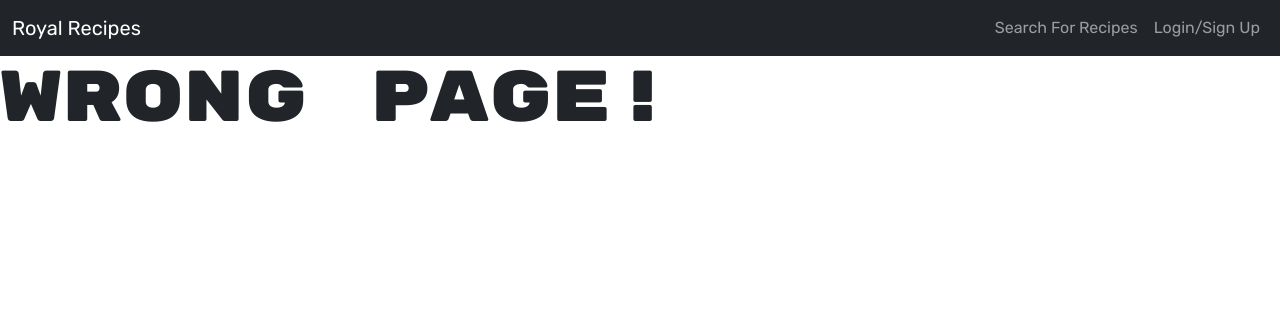
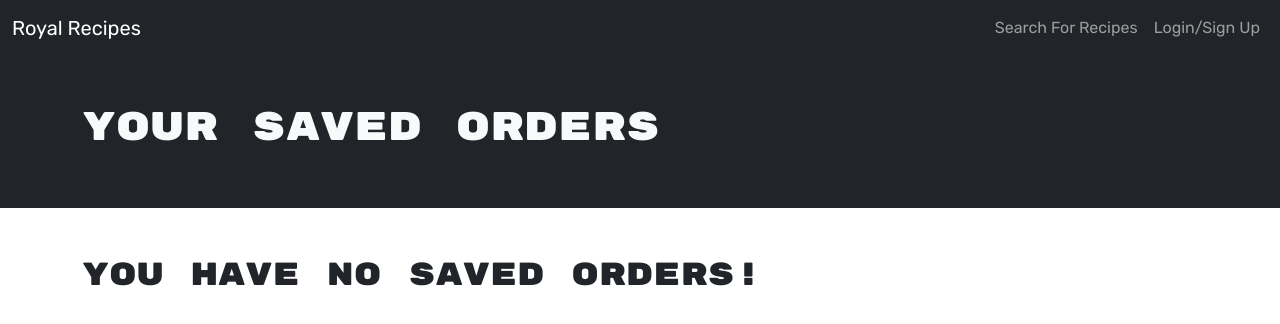
Before and after one commit to jaychan0125/Royal-Recipes, a React (Create React App) app in the folder client/: page /orders in a window 1280 px wide. Shown: the top 324 px of the page. Built offline with nearby package versions, Linux system fonts and the light colour scheme.

Commit message:
got page for saving ingredients to show with functionality

```diff
--- a/client/src/App.js
+++ b/client/src/App.js
@@ -10,6 +10,7 @@ import { setContext } from "@apollo/client/link/context";
 
 import SearchRecipes from "./pages/SearchRecipes";
 import SavedRecipes from "./pages/SavedRecipes";
+import SavedOrders from './pages/OrderList';
 import Navbar from "./components/Navbar";
 
 // Construct our main GraphQL API endpoint
@@ -41,6 +42,10 @@ function App() {
     JSON.parse(localStorage.getItem('savedRecipes')) || []
   );
 
+    const [savedOrders, setSavedOrders] = useState(
+    JSON.parse(localStorage.getItem('savedOrders')) || []
+  );
+
   return (
     <ApolloProvider client={client}>
       <Router>
@@ -49,6 +54,7 @@ function App() {
           <Routes>
             <Route path="/" element={<SearchRecipes setSavedRecipes={setSavedRecipes} />} />
             <Route path="/saved" element={<SavedRecipes savedRecipes={savedRecipes} setSavedRecipes={setSavedRecipes} />} />
+            <Route path="/orders" element={<SavedOrders savedOrders={savedOrders} setSavedOrders={setSavedOrders} />} />
             <Route
               path="*"
               element={<h1 className="display-2">Wrong page!</h1>}
--- a/client/src/components/Navbar.js
+++ b/client/src/components/Navbar.js
@@ -28,6 +28,9 @@ const AppNavbar = () => {
                 <>
                   <Nav.Link as={Link} to="/saved">
                     See Your Recipes
+                  </Nav.Link>
+                  <Nav.Link as={Link} to="/orders">
+                    See Your Order List
                   </Nav.Link>
                   <Nav.Link onClick={Auth.logout}>Logout</Nav.Link>
                 </>
--- /dev/null
+++ b/client/src/pages/OrderList.js
@@ -0,0 +1,55 @@
+import React, { useState } from "react";
+import { Container, Card, Button, Row, Col } from "react-bootstrap";
+
+const SavedOrders = ({ savedOrders, setSavedOrders }) => {
+
+  const handleDeleteOrder = (deleteOrder) => {
+    const updatedSavedOrders = savedOrders.filter(savedOrder => savedOrder !== deleteOrder);
+    localStorage.setItem("savedOrders", JSON.stringify(updatedSavedOrders)); // Update localStorage
+    setSavedOrders(updatedSavedOrders);
+  }
+
+  return (
+    <>
+      <div fluid className="text-light bg-dark p-5 header">
+        <Container>
+          <h1>Your Saved Orders</h1>
+        </Container>
+      </div>
+      <Container>
+        <h2 className="pt-5">
+          {savedOrders?.length
+            ? `Viewing ${savedOrders.length} saved ${
+                savedOrders.length === 1 ? "order" : "orders"
+              }:`
+            : "You have no saved orders!"}
+        </h2>
+        <div>
+          <Row>
+            {savedOrders?.map((order) => {
+              return (
+                <Col md="4" key={order}>
+                  <Card border="dark">
+                    <Card.Body>
+                      <Card.Title>{order}</Card.Title>
+                      <Button
+                        className="btn-block btn-danger"
+                        onClick={() => {
+                          console.log("Clicked delete for order:", order);
+                          handleDeleteOrder(order);
+                        }}                      >
+                        Delete this Order!
+                      </Button>
+                    </Card.Body>
+                  </Card>
+                </Col>
+              );
+            })}
+          </Row>
+        </div>
+      </Container>
+    </>
+  );
+};
+
+export default SavedOrders;
--- a/client/src/pages/SearchRecipes.js
+++ b/client/src/pages/SearchRecipes.js
@@ -121,6 +121,7 @@ const SearchRecipes = () => {
       }
 
       console.log(updatedSelectedIngredients);
+      localStorage.setItem("savedOrders", JSON.stringify(updatedSelectedIngredients));
 
       setSelectedIngredients(updatedSelectedIngredients);
       localStorage.setItem("selectedIngredients", JSON.stringify(updatedSelectedIngredients));
```
